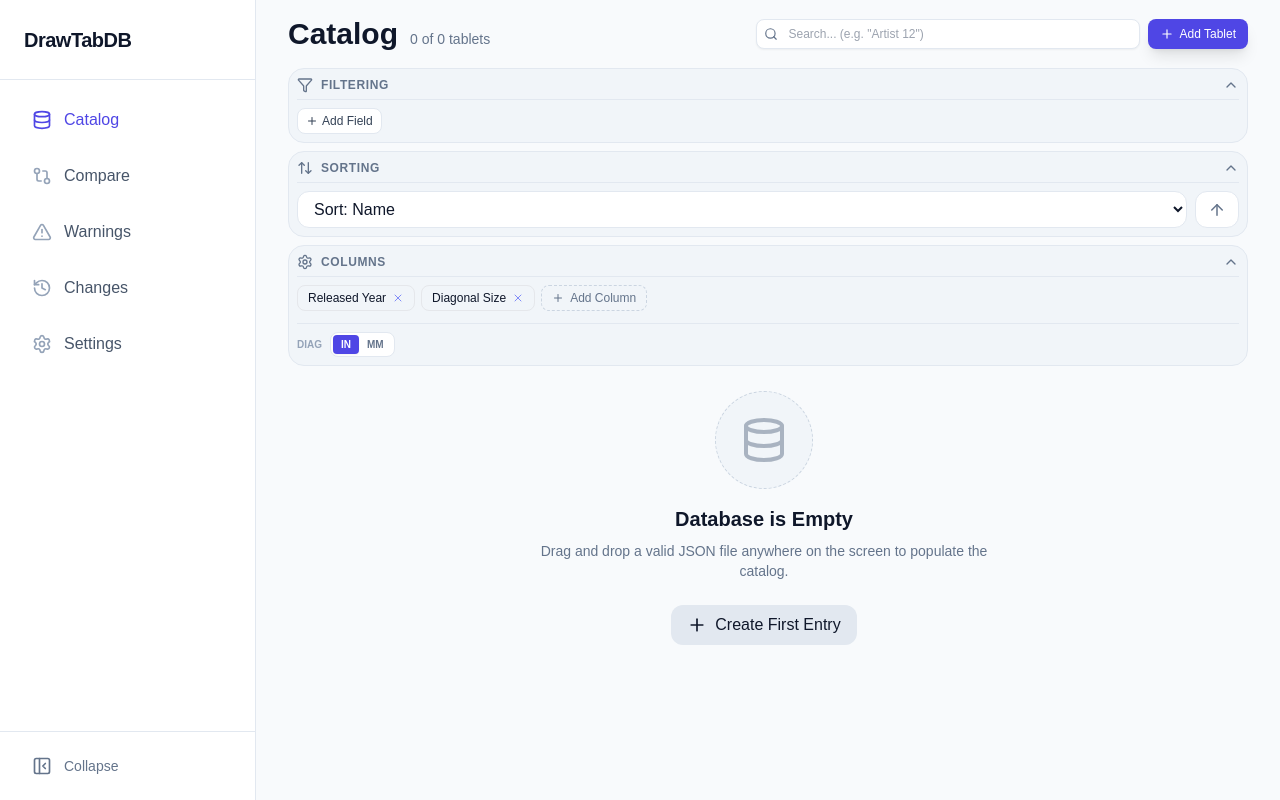
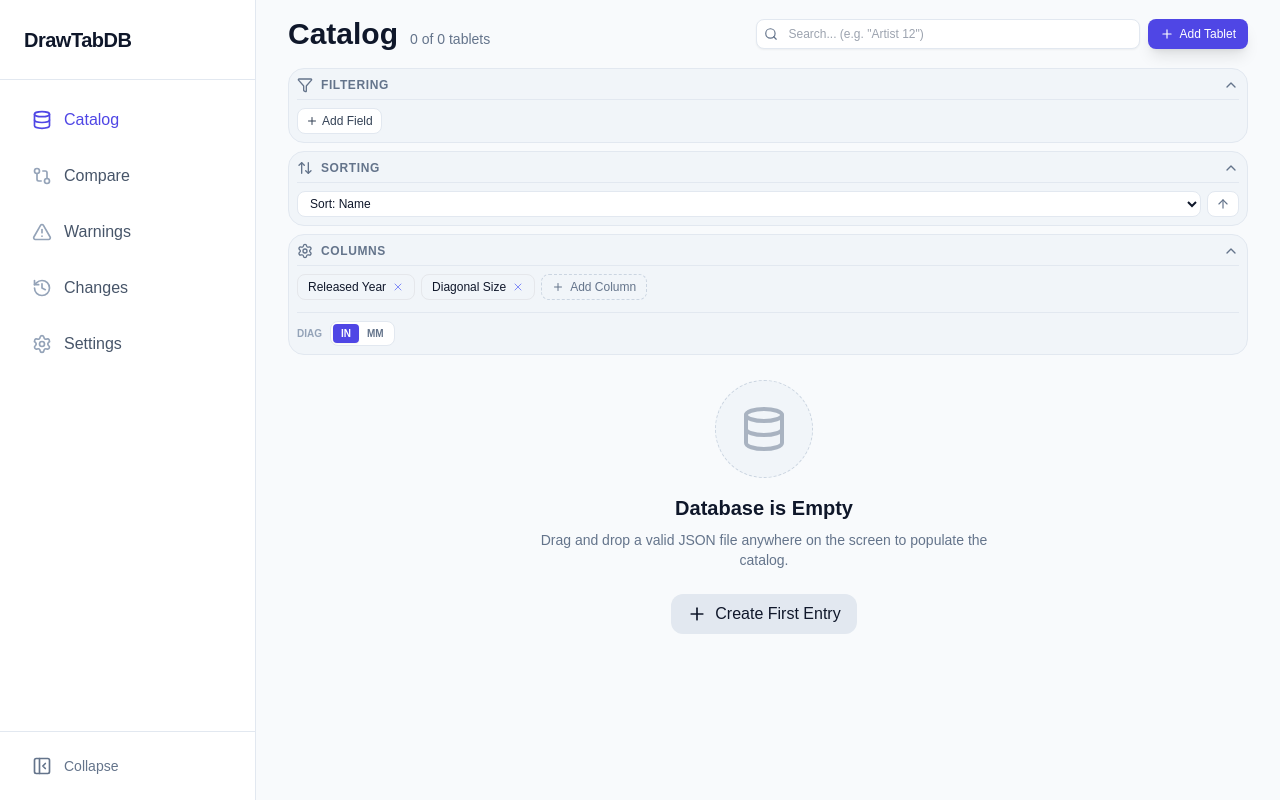
Before and after one commit to TheSevenPens/DrawTabDB, a React (Vite) app: page /#/ in a window 1280 px wide. Built offline with nearby package versions, Linux system fonts and the light colour scheme; a web font is replaced by a local one.

Commit message:
Refine sorting controls UI in Catalog page
Reduced gap and padding, adjusted border radius, and decreased icon size for sorting controls to improve compactness and visual consistency in the Catalog page.

```diff
--- a/pages/Catalog.tsx
+++ b/pages/Catalog.tsx
@@ -761,21 +761,21 @@ const Catalog: React.FC = () => {
             </div>
 
             {isSortingExpanded && (
-              <div className="flex gap-2 animate-in fade-in slide-in-from-top-2 duration-200">
+              <div className="flex gap-1.5 animate-in fade-in slide-in-from-top-2 duration-200">
                 <select
                   value={sortField}
                   onChange={(e) => setSortField(e.target.value)}
-                  className="bg-white dark:bg-slate-800 border border-slate-200 dark:border-slate-700 text-slate-900 dark:text-white px-3 py-2 rounded-xl focus:outline-none focus:border-primary-500 flex-1 min-w-0"
+                  className="bg-white dark:bg-slate-800 border border-slate-200 dark:border-slate-700 text-slate-900 dark:text-white px-2 py-1 rounded-lg text-xs focus:outline-none focus:border-primary-500 flex-1 min-w-0"
                 >
                   {sortOptions.map(opt => <option key={opt.value} value={opt.value}>Sort: {opt.label}</option>)}
                 </select>
 
                 <button
                   onClick={() => setSortOrder(prev => prev === 'asc' ? 'desc' : 'asc')}
-                  className="bg-white dark:bg-slate-800 border border-slate-200 dark:border-slate-700 text-slate-500 dark:text-slate-300 hover:text-slate-900 dark:hover:text-white px-3 py-2 rounded-xl focus:outline-none hover:bg-slate-100 dark:hover:bg-slate-700 flex items-center justify-center shrink-0"
+                  className="bg-white dark:bg-slate-800 border border-slate-200 dark:border-slate-700 text-slate-500 dark:text-slate-300 hover:text-slate-900 dark:hover:text-white px-2 py-1 rounded-lg focus:outline-none hover:bg-slate-100 dark:hover:bg-slate-700 flex items-center justify-center shrink-0"
                   title={sortOrder === 'asc' ? 'Ascending' : 'Descending'}
                 >
-                  {sortOrder === 'asc' ? <ArrowUp size={18} /> : <ArrowDown size={18} />}
+                  {sortOrder === 'asc' ? <ArrowUp size={14} /> : <ArrowDown size={14} />}
                 </button>
               </div>
             )}
```
